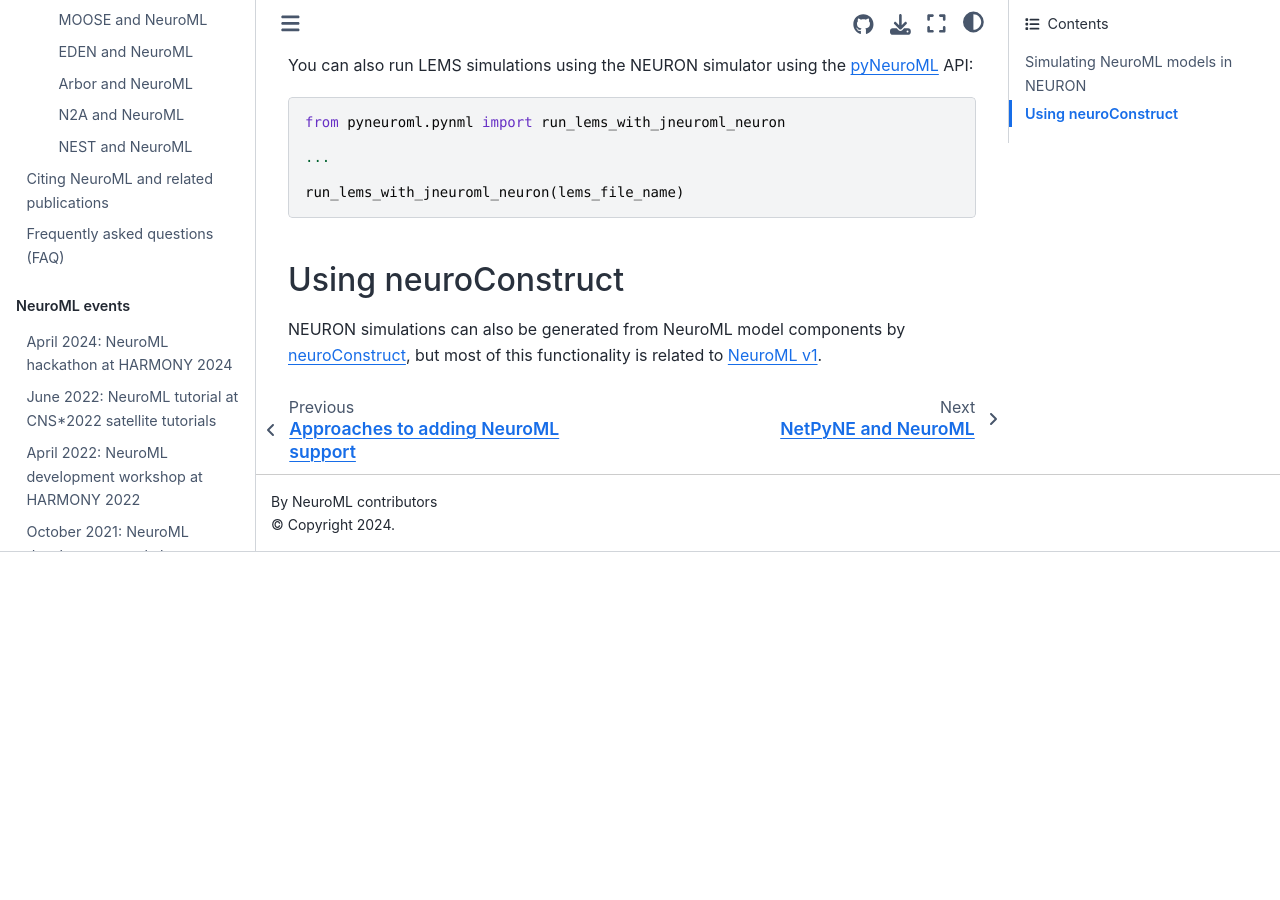
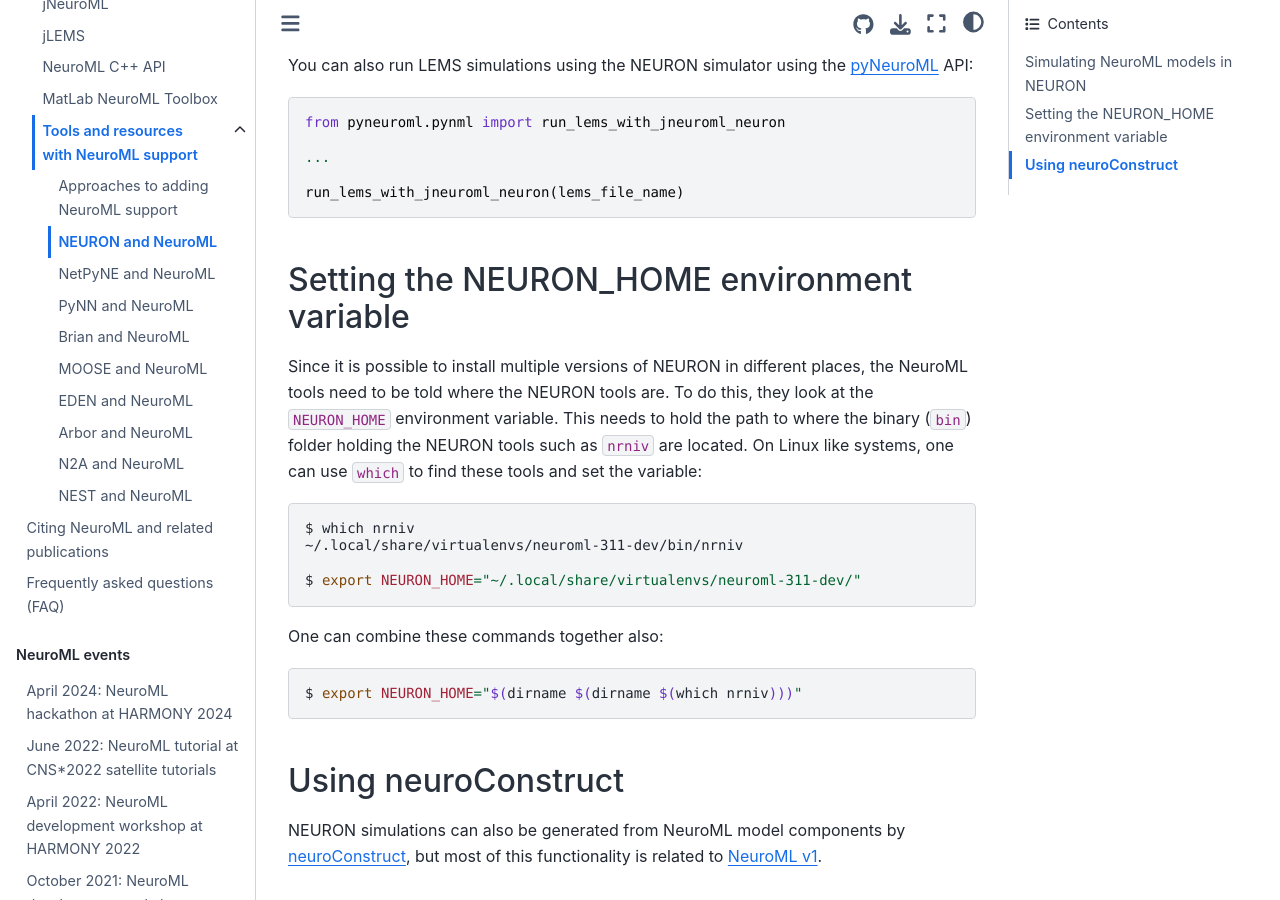
Before and after one commit to NeuroML/Documentation, a Jupyter Book: the page built from source/Userdocs/Software/Tools/NEURON.md, in a window 1280 px wide and 900 px high, scrolled down 772 px. Built offline with Jupyter Book 1.0.4 settings and Sphinx 7.4.7 and the Sphinx Book theme 1.1.4, drawn with Linux system fonts in a browser that asks for light colours; pages that are not in the unit, such as notebooks, are missing from menus; before the commit the page ends 1324 px from its top, so only the background shows below that.

Commit message:
feat(neuron): document setting of `NEURON_HOME`

````diff
--- a/source/Userdocs/Software/Tools/NEURON.md
+++ b/source/Userdocs/Software/Tools/NEURON.md
@@ -32,6 +33,28 @@
 run_lems_with_jneuroml_neuron(lems_file_name)
 ```
 
+(userdocs:neuron:envvar)=
+## Setting the NEURON_HOME environment variable
+
+Since it is possible to install multiple versions of NEURON in different places, the NeuroML tools need to be told where the NEURON tools are.
+To do this, they look at the `NEURON_HOME` environment variable.
+This needs to hold the path to where the binary (`bin`) folder holding the NEURON tools such as `nrniv` are located.
+On Linux like systems, one can use `which` to find these tools and set the variable:
+
+``` {code-block} bash
+$ which nrniv
+~/.local/share/virtualenvs/neuroml-311-dev/bin/nrniv
+
+$ export NEURON_HOME="~/.local/share/virtualenvs/neuroml-311-dev/"
+```
+
+One can combine these commands together also:
+
+``` {code-block} bash
+$ export NEURON_HOME="$(dirname $(dirname $(which nrniv)))"
+```
+
+(userdocs:neuron:neuroconstruct)=
 ## Using neuroConstruct
 
 NEURON simulations can also be generated from NeuroML model components by {ref}`neuroConstruct <userdocs:supporting:apps:neuroconstruct>`, but most of this functionality is related to {ref}`NeuroML v1 <userdocs:neuromlv1>`.
````
Also changed, not shown: other parts of source/Userdocs/Software/Tools/NEURON.md (+1 -0 lines).
